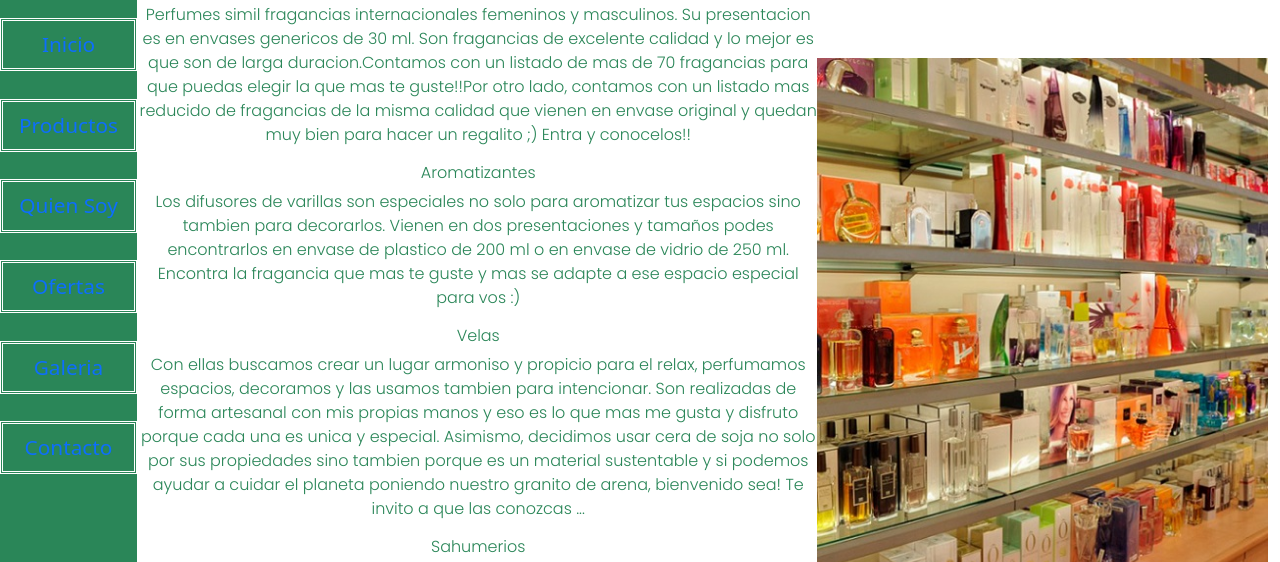
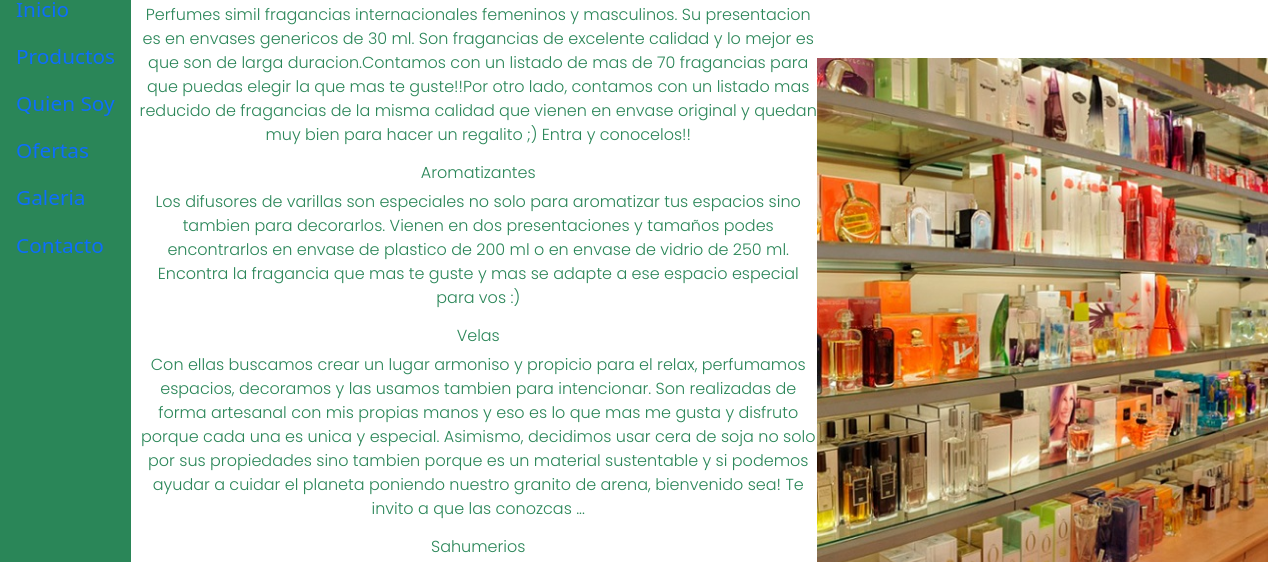
Before and after one commit to ezeveron/Fragancias-BS-Veron, a plain HTML site: page index.html in a window 1280 px wide. Shown: the part 130-692 px from the top of the page. Drawn offline with nearby package versions, Linux system fonts and the light colour scheme.

Commit message:
nav bootstrap

```diff
--- a/css/estilo.css
+++ b/css/estilo.css
@@ -42,19 +42,14 @@ h1{
     margin: 1%;
     margin-left: 35%;
 }
-.color{
-    color: white;
-}
+
 /*navegador header*/
-nav{
-   position: fixed;
-   display: flex;
-   flex-direction: column;
+.nav{
+   display: fixed;
    position: sticky;
    top: 0%;
    z-index: 10;
    font-size: 1.3rem;
-   color: rgb(255, 255, 255);
    background-color: rgb(42, 134, 88);
 }
 .animate__animate.animate__flash{
--- a/index.html
+++ b/index.html
@@ -35,29 +35,16 @@
                     <li class="navegador__li"><a  href="./pages/contacto.html" class="navegador__a">Contacto</a></li>
                 </ul>
             </nav>Fin del Menu de Navegacion-->
-            <nav>
+            <nav class="nav flex-column">
                 <a href="#"><img class="img__logo" src="./images/logooriginal.png" alt="Logo"></a>
-                <ul class="nav flex-column">
-                    <li class="nav-item navegador__li">
-                    <a class="nav-link active" aria-current="page" href="#">Inicio</a>
-                    </li>
-                    <li class="nav-item navegador__li">
-                    <a class="nav-link active" aria-current="page" href="#">Productos</a>
-                    </li>
-                    <li class="nav-item navegador__li ">
-                    <a class="nav-link active" aria-current="page " href="#">Quien Soy</a>
-                    </li>
-                    <li class="nav-item navegador__li">
-                    <a class="nav-link active" aria-current="page " href="#">Ofertas</a>
-                    </li>
-                    <li class="nav-item navegador__li">
-                    <a class="nav-link active" aria-current="page" href="#">Galeria</a>
-                    </li>
-                    <li class="nav-item navegador__li  ">
-                    <a class="nav-link active" aria-current="page" href="#">Contacto</a>
-                    </li>
-                </ul>
+                <a class="nav-link active" aria-current="page" href="#">Inicio</a>
+                <a class="nav-link active" aria-current="page" href="#">Productos</a>
+                <a class="nav-link active" aria-current="page" href="#">Quien Soy</a>
+                <a class="nav-link active" aria-current="page" href="#">Ofertas</a>
+                <a class="nav-link active" aria-current="page" href="#">Galeria</a>
+                <a class="nav-link active" aria-current="page" href="#">Contacto</a>
             </nav>
+
         </header> <!--Fin del header-->
 
         <main> <!--Inicio del Main-->
```
